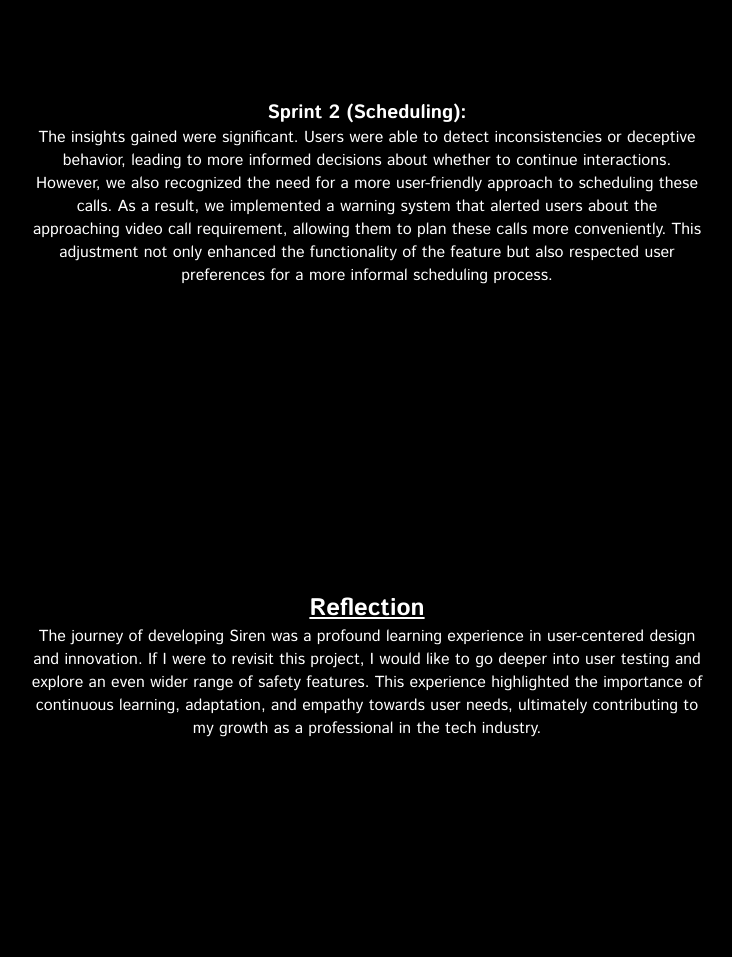
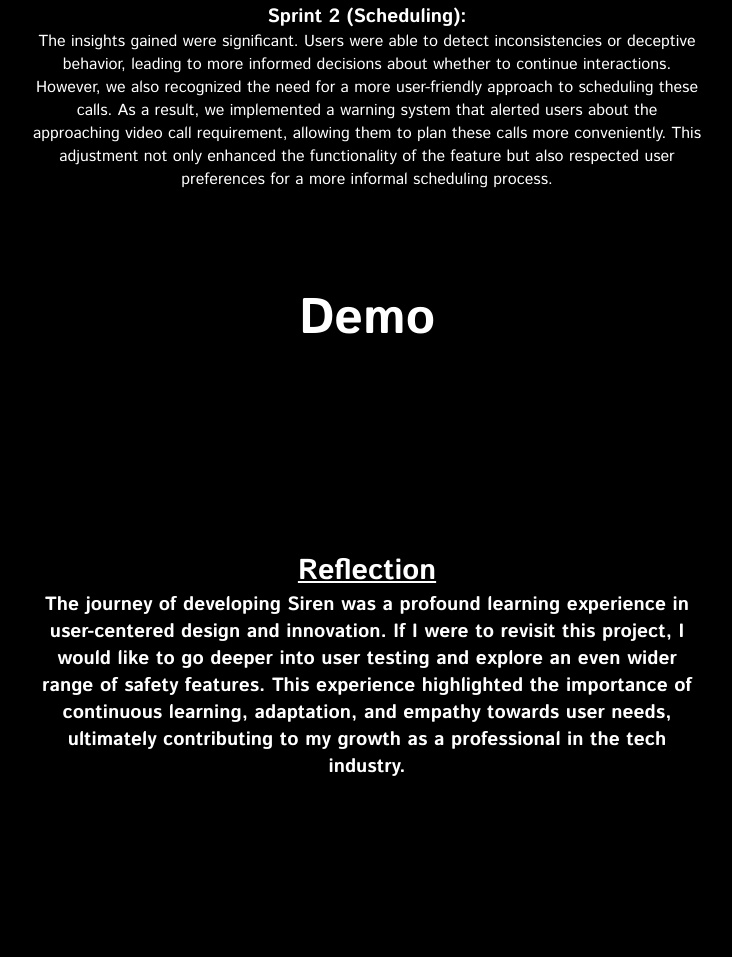
Before and after one commit to wineurya/siren-attempt-2, a plain HTML site: page index.html in a window 1280 px wide. Shown: the part 6563-7520 px from the top of the page, without its empty margins (263-995 px from the left). Drawn offline with Linux system fonts and the light colour scheme.

Commit message:
Add files via upload

```diff
--- a/index.html
+++ b/index.html
@@ -204,7 +204,19 @@
             more conveniently. This adjustment not only enhanced the
             functionality of the feature but also respected user
             preferences for a more informal scheduling process.</p>
+
+        </br></br></br></br>
+        <strong id='bigger'>
+             <div id= prototype data-text="-">
+                <a href="https://www.figma.com/proto/d9UrDcwn38xQCkrkAiKy7x/Dating-App?type=design&node-id=343-970&t=y0CIVxSo7uCiW5MT-1&scaling=scale-down&page-id=116%3A4&starting-point-node-id=343%3A970&show-proto-sidebar=1&mode=design" class="prototype-link">
+                Demo
+                </a>
+            </div></br>
+
     </div>
+
+
+
     <div class="image-content">
         <!-- Interactive images for Section 1 -->
     </div>
--- a/style.css
+++ b/style.css
@@ -294,3 +294,54 @@ footer {
     margin: 110px 0px 0px 0px;
     scale: 2;
 }
+
+
+#prototype {
+    font-size: 50px;
+    color: white;
+    background-color: black;
+    position: relative;
+    overflow: hidden; /* Ensures parts of the word outside this element are not shown */
+}
+
+#prototype::before, #prototype::after {
+    content: attr(data-text);
+    position: absolute;
+    top: 0;
+    width: 50%;
+    overflow: hidden;
+    white-space: nowrap;
+    font-size: 50px;
+    color: white;
+    transition: transform 0.5s ease;
+}
+
+#prototype::before {
+    left: -100px;
+    text-align: right;
+    transform: translateX(-100%);
+}
+
+#prototype::after {
+    right: -100px;
+    text-align: left;
+    transform: translateX(100%);
+}
+
+#prototype:hover::before {
+    transform: translateX(0);
+}
+
+#prototype:hover::after {
+    transform: translateX(0);
+}
+
+#prototype:hover {
+    text-decoration: underline;
+}
+
+.prototype-link {
+    text-decoration: none; /* Removes the default underline of links */
+    color: inherit; /* Inherits the color from the parent element */
+    /* Add any other styles you need for the link */
+}
```
